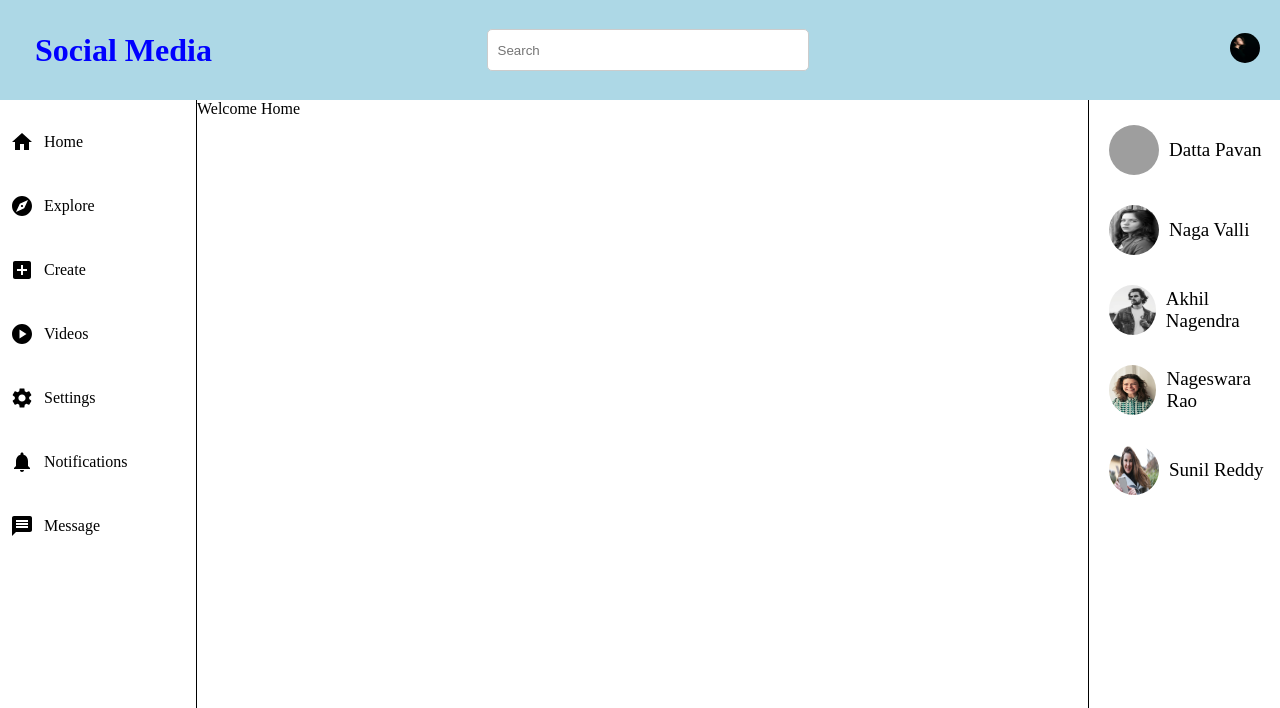
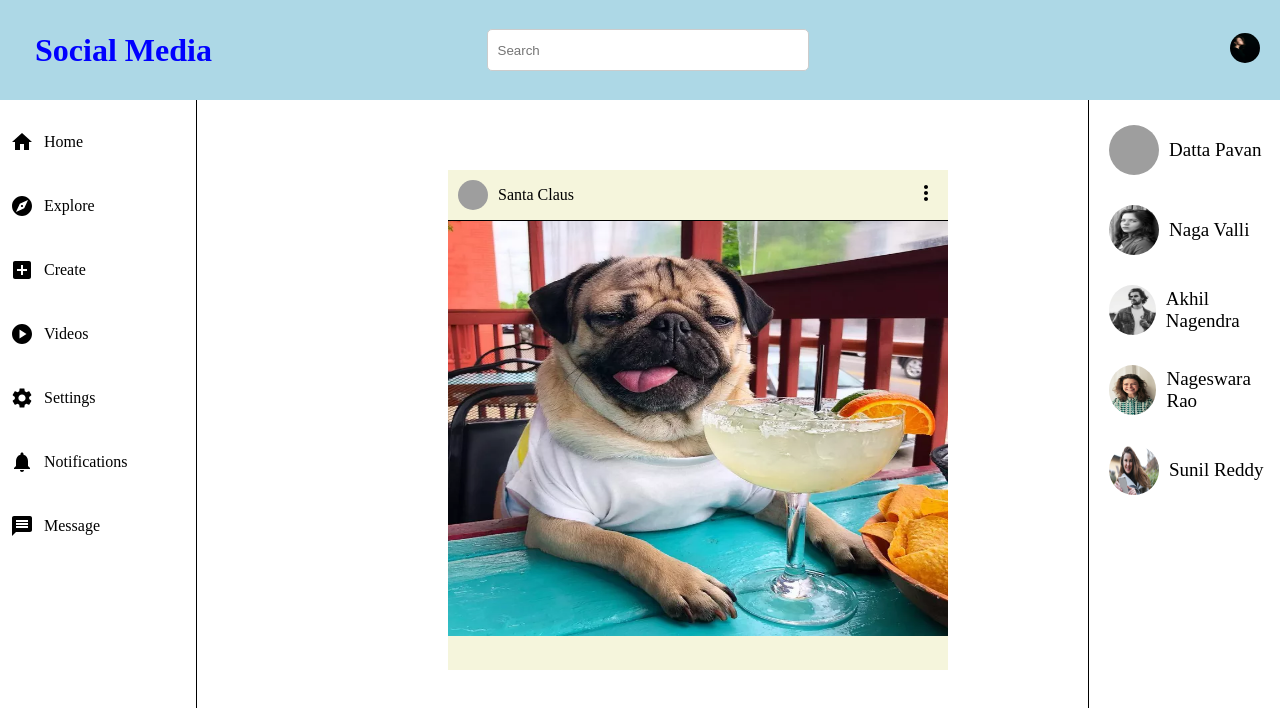
Before and after one commit to DattaPavanLovisetti/my-react-website, a React (Create React App) app: page /homepage in a window 1280 px wide. Shown: the top 708 px of the page. Built offline with nearby package versions, Linux system fonts and the light colour scheme; grey boxes are pictures that could not be loaded.

Commit message:
Added Feed Image And Top Elements in it

```diff
--- a/src/Home page/Feed/Feed.css
+++ b/src/Home page/Feed/Feed.css
@@ -1,4 +1,5 @@
 .feed-main {
-    flex: 7;
-    overflow-y: auto;
+  flex: 7;
+  overflow-y: auto;
+  margin-top: 10px;
 }
--- a/src/Home page/Feed/Feed.jsx
+++ b/src/Home page/Feed/Feed.jsx
@@ -1,10 +1,9 @@
-import React from 'react'
-import "./Feed.css"
+import React from "react";
+import "./Feed.css";
+import Posts from "./Posts/Posts";
 
 export default function Feed() {
-  return (
-    <div className='feed-main'>
-      Welcome Home
-    </div>
-  )
+  return <div className="feed-main">
+    <Posts />
+  </div>;
 }
--- /dev/null
+++ b/src/Home page/Feed/Posts/Posts.css
@@ -0,0 +1,62 @@
+.Post {
+    height: 500px;
+    width: 500px;
+    background-color:beige;
+    /* margin-left: 230px; */
+    margin-top: 60px;
+    position: absolute;
+    /* top: 50%; */
+    left: 35%;
+    overflow: hidden;
+}
+
+.PostTop {
+    display: flex;
+    align-items: center;
+    justify-content:space-between;
+    border-bottom: 1px solid black;
+}
+
+.PostImage {
+    height: 30px;
+    width: 30px;
+    border-radius: 50%;
+    cursor: pointer;
+    /* margin-top: 10px; */
+}
+
+.custom-hr {
+    background-color:black;
+    color: black;
+    height: 0.9px;
+}
+
+.PostName {
+    padding-left: 10px;
+    padding-top: 0px;
+    margin-top: 0px;
+    cursor: pointer;
+}
+
+.PostTopRight {
+    padding-right: 10px;
+    cursor: pointer;
+}
+
+.PostTopLeft {
+    display: flex;
+    align-items: center;
+    justify-content: center;
+    padding: 10px;
+}
+
+.PostFeedImage {
+    /* object-fit: cover; */
+    height: 415px;
+    width: 100%;
+}
+.PostCenter {
+    display: flex;
+    justify-content: center;
+    align-items: center;
+}
--- /dev/null
+++ b/src/Home page/Feed/Posts/Posts.jsx
@@ -0,0 +1,24 @@
+import React from "react";
+import "./Posts.css";
+import one from "../../../assets/one.jpg";
+import dog from "../../../assets/dog.jpg";
+import { MoreVert } from "@mui/icons-material";
+
+export default function Posts() {
+  return (
+    <div className="Post">
+      <div className="PostTop">
+        <div className="PostTopLeft">
+          <img src={one} alt="" className="PostImage" />
+          <span className="PostName">Santa Claus</span>
+        </div>
+        <div className="PostTopRight">
+          <MoreVert />
+        </div>
+      </div>
+      <div className="PostCenter">
+        <img src={dog} alt="" className="PostFeedImage" />
+      </div>
+    </div>
+  );
+}
--- a/src/Home page/Homepage.css
+++ b/src/Home page/Homepage.css
@@ -1,5 +1,6 @@
 .Homepage-main {
   display: flex;
+  width: 100%;
   flex-direction: column;
   height: 100vh;
   overflow: hidden;
```
Also changed, not shown: src/assets/dog.jpg (added). Lines whose indentation alone changed are shown as unchanged.
